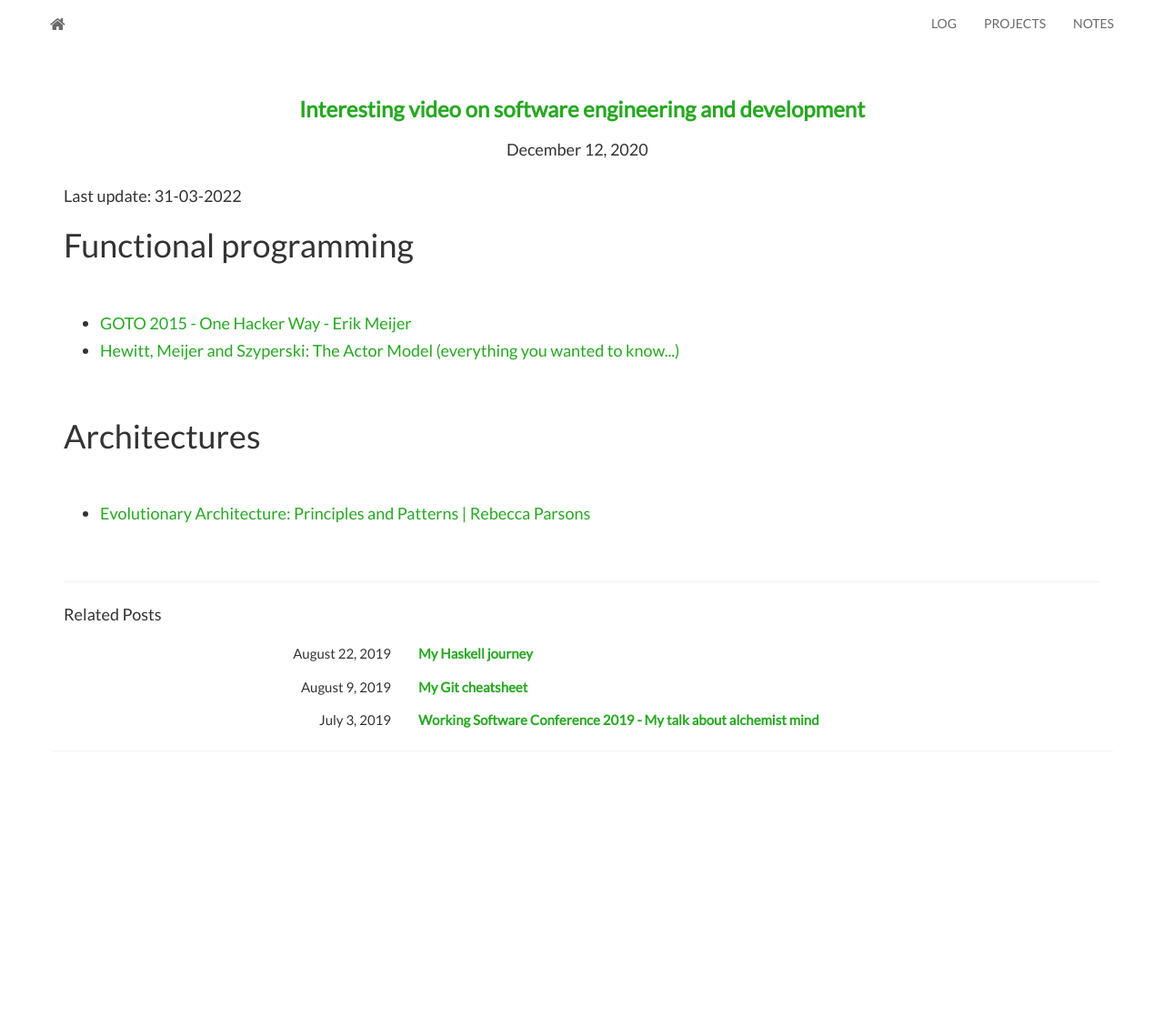
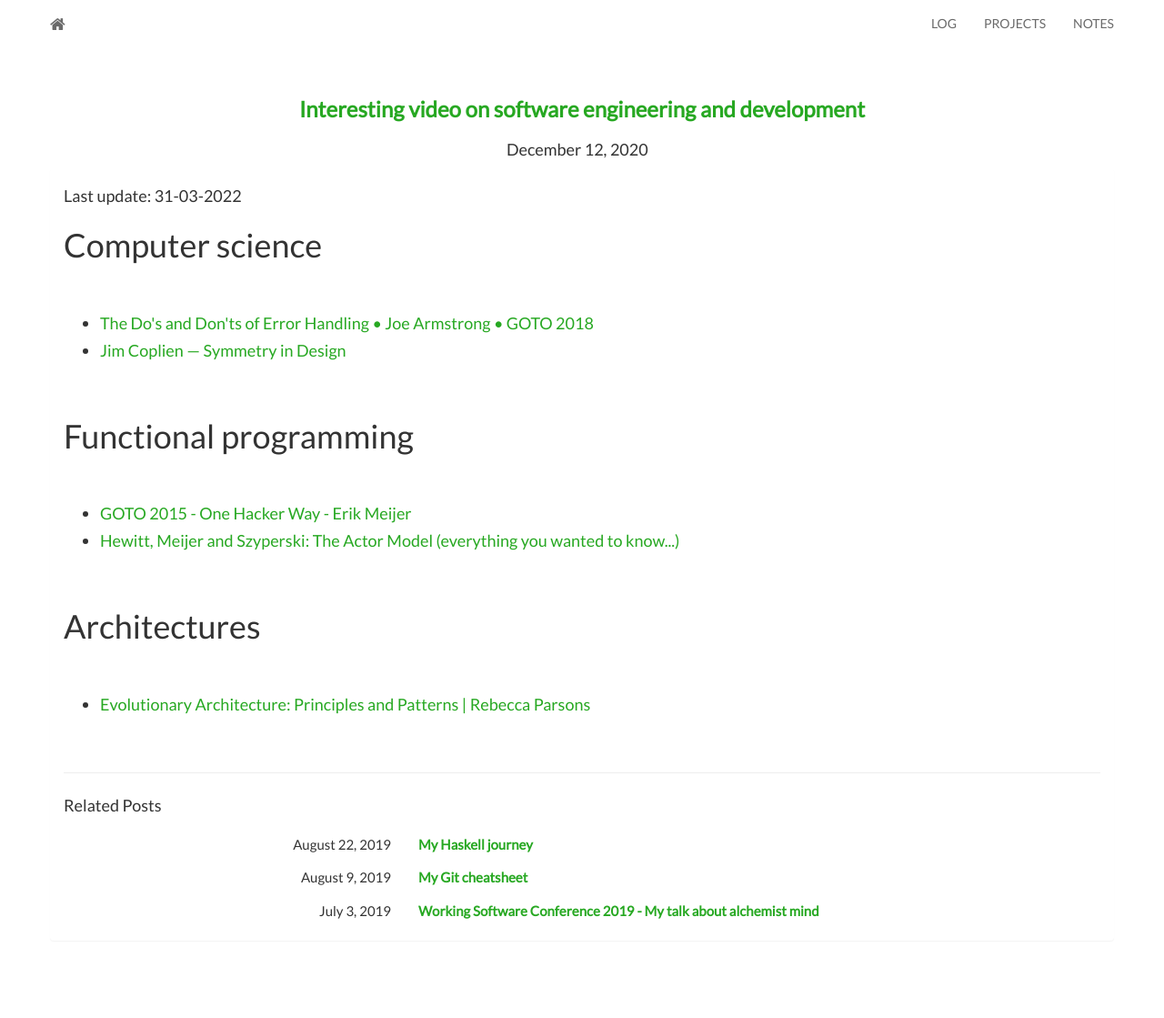
Before and after one commit to nicolafiorillo/nicolafiorillo.github.io, a Jekyll site: the page built from _notes/2020-12-12-video.md, in a window 1280 px wide. Shown: the whole page at 91% size. Built offline with Jekyll 4.4.1, drawn with Linux system fonts in a browser that asks for light colours; nearby versions of some CDN libraries; comment, search, counter and statistics services are not loaded; before the commit the page ends 910 px from its top, so only the background shows below that.

Commit message:
Videos and MyDigest.

```diff
--- a/_notes/2020-12-12-video.md
+++ b/_notes/2020-12-12-video.md
@@ -4,6 +4,17 @@ title: Interesting video on software engineering and development
 ---
 
 Last update: 31-03-2022
+
+# Computer science
+
+<br/>
+<p>
+    <ul>
+        <li><a href="https://www.youtube.com/watch?v=TTM_b7EJg5E">The Do's and Don'ts of Error Handling • Joe Armstrong • GOTO 2018</a></li>
+        <li><a href="https://www.youtube.com/watch?v=FAZ4GjPKmVI">Jim Coplien — Symmetry in Design</a></li>
+    </ul>
+</p>
+<br/>
 
 # Functional programming
 
```
Also changed, not shown: index.html (+9 -5 lines).
